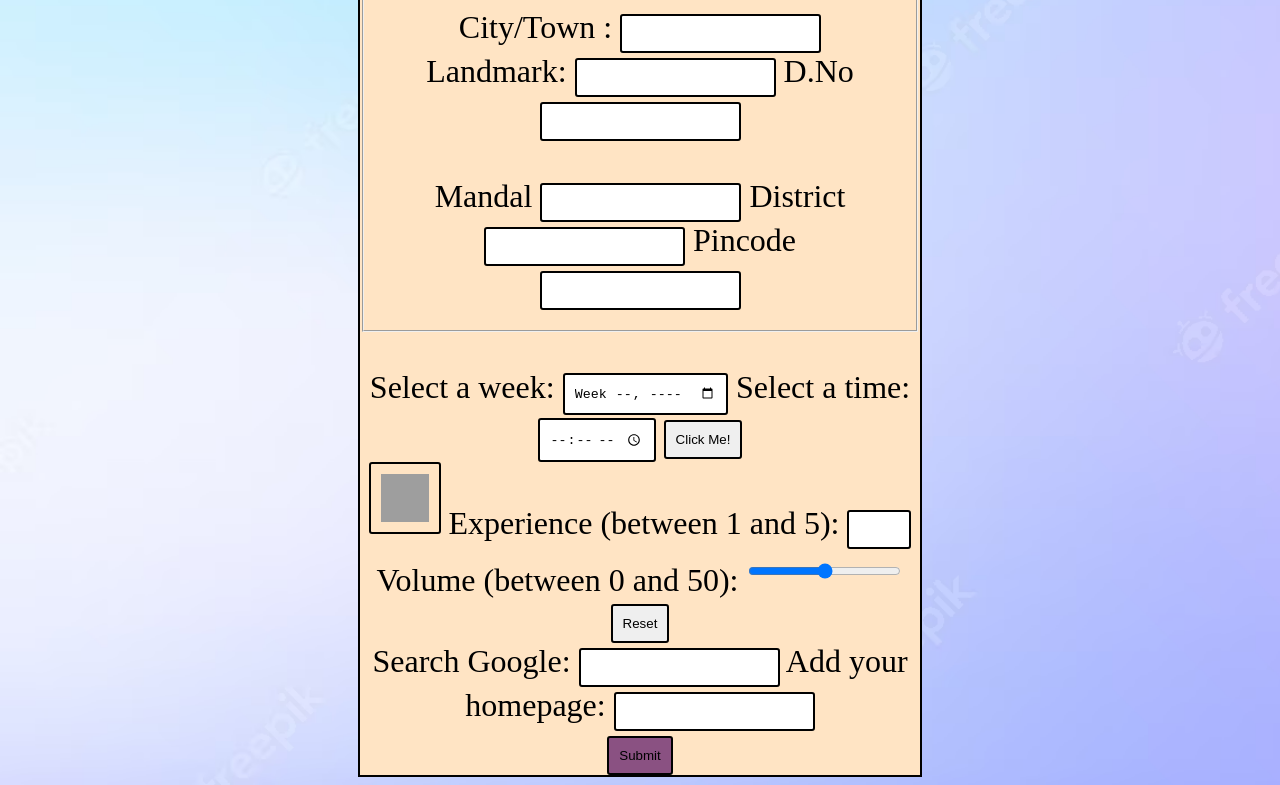
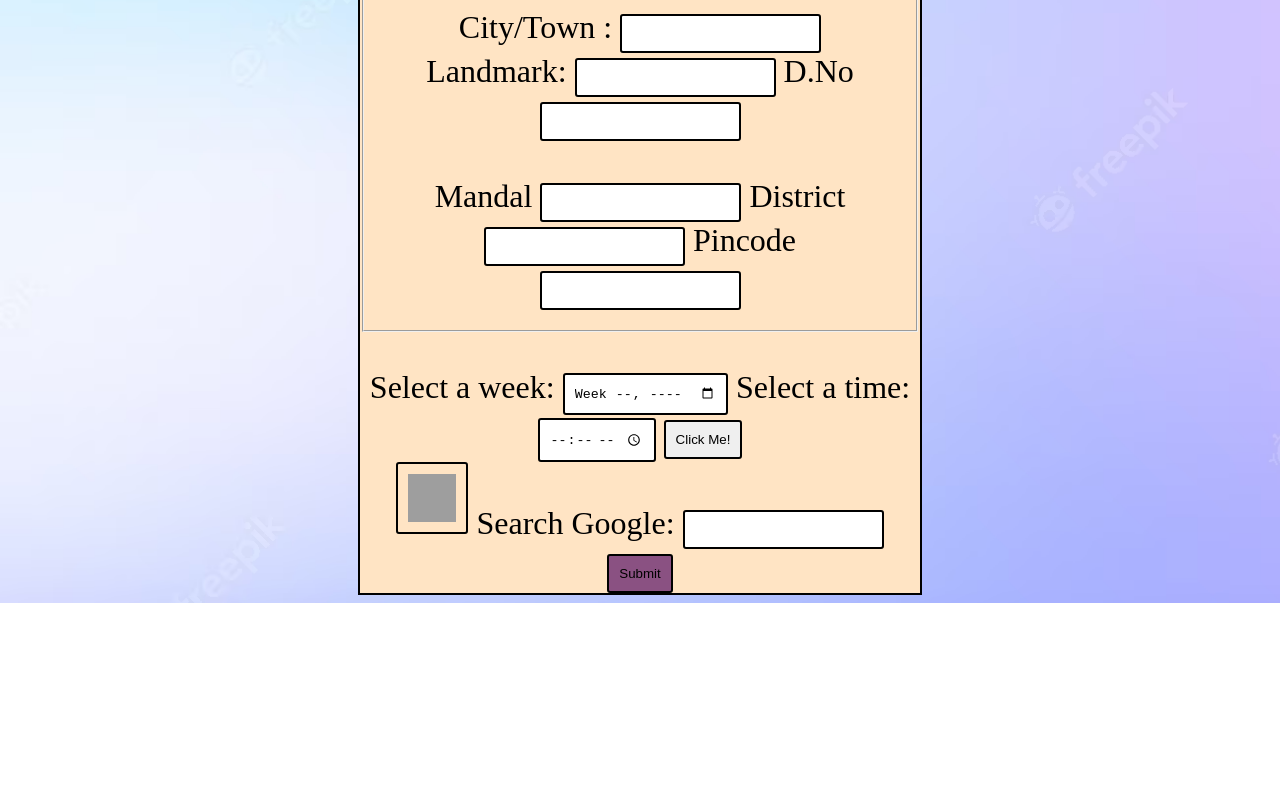
Before and after one commit to JahnaviBhanu/fullform, a plain HTML site: page index.html in a window 1280 px wide. Shown: the part 712-1497 px from the top of the page. After the commit the page ends 1315 px from the top, so only its background shows below. Drawn offline with Linux system fonts and the light colour scheme; grey boxes are pictures that could not be loaded.

Commit message:
Update index.html

```diff
--- a/index.html
+++ b/index.html
@@ -109,15 +109,8 @@ select {
 <input type="time" id="appt" name="appt">
 <input type="button" onclick="alert('Hello World!')" value="Click Me!"><br>
 <input type="image" src="b3.jpg" alt="Submit" width="48" height="48">
-<label for="quantity">Experience (between 1 and 5):</label>
-<input type="number" id="quantity" name="quantity" min="1" max="5"><br>
-<label for="vol">Volume (between 0 and 50):</label>
-<input type="range" id="vol" name="vol" min="0" max="50">
-<input type="reset"><br>
 <label for="gsearch">Search Google:</label>
 <input type="search" id="gsearch" name="gsearch">
-<label for="homepage">Add your homepage:</label>
-<input type="url" id="homepage" name="homepage"><br>
 <input type="submit">
 </form>
 </body>
```
